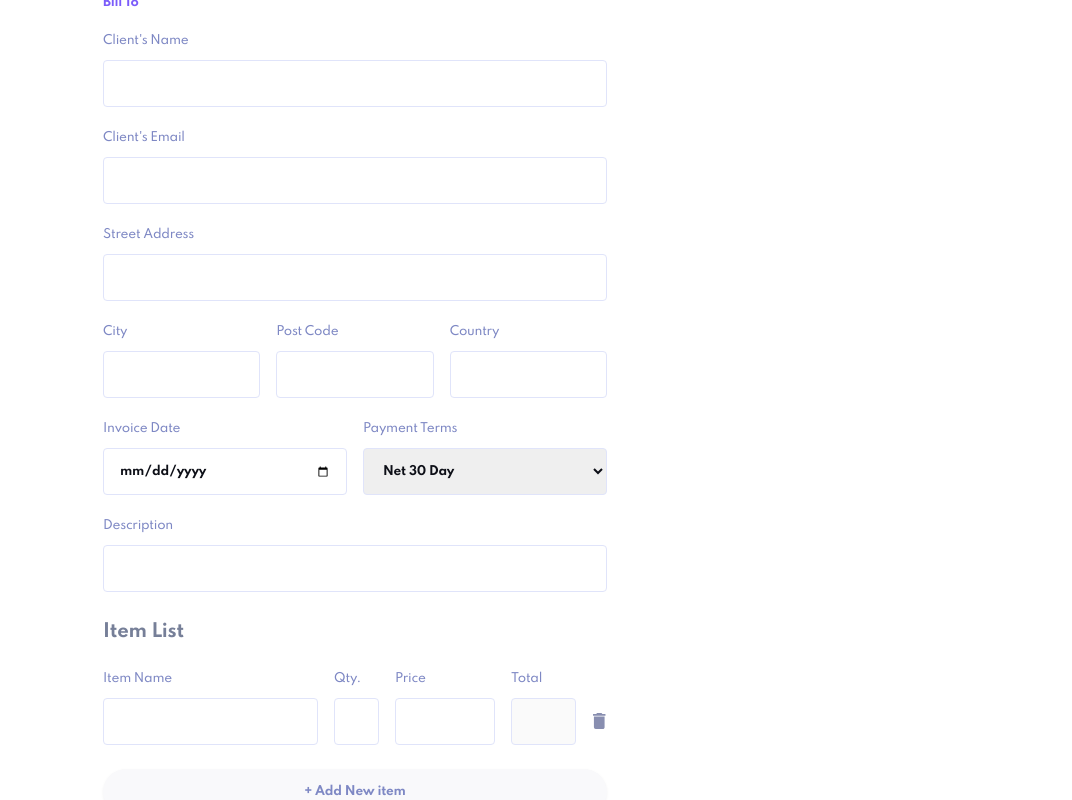
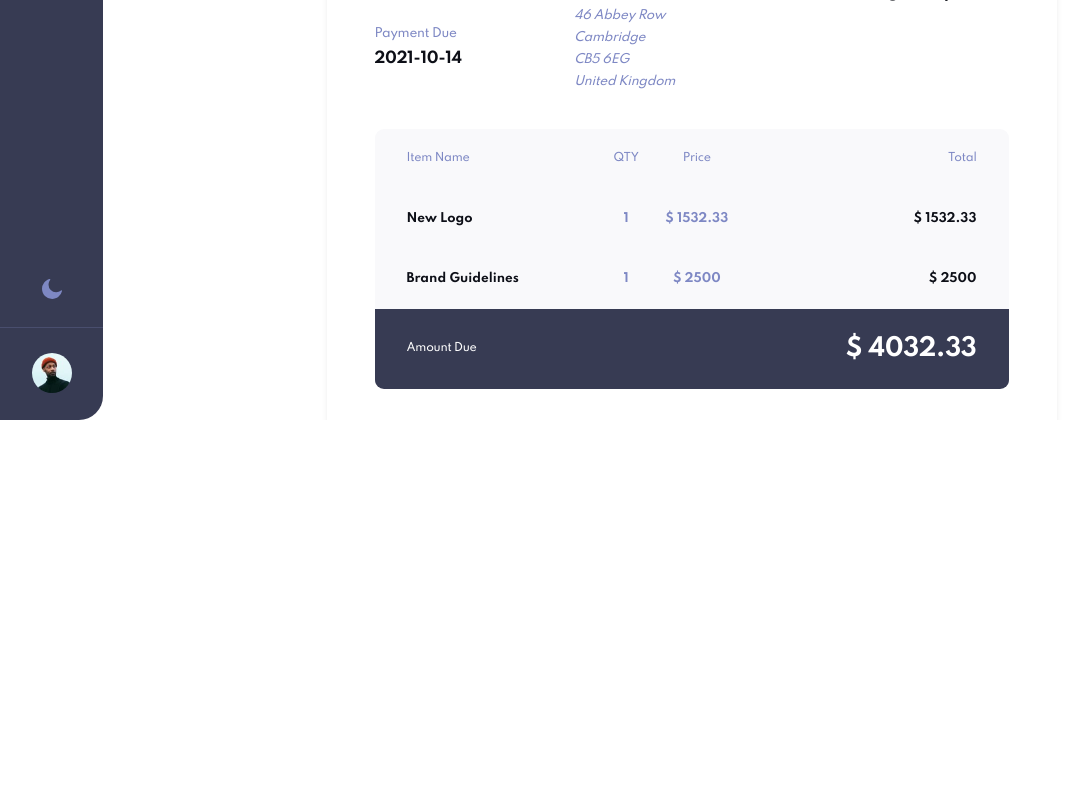
Before and after one commit to jorge00552075/invoices-app, a React (Create React App) app in the folder client/: page /invoice/AA1449 in a window 1280 px wide. Shown: the part 380-1180 px from the top of the page, without its empty margins (0-1072 px from the left). After the commit the page ends 800 px from the top, so only its background shows below. Built offline with nearby package versions, Linux system fonts and the light colour scheme.

Commit message:
added a modal with form on homepage

```diff
--- a/client/public/index.html
+++ b/client/public/index.html
@@ -34,6 +34,8 @@
   </head>
   <body>
     <noscript>You need to enable JavaScript to run this app.</noscript>
+    <div id="backdrop-root"></div>
+    <div id="modal-root"></div>
     <div id="root"></div>
     <!--
       This HTML file is a template.
--- a/client/src/App.js
+++ b/client/src/App.js
@@ -2,7 +2,6 @@ import React, { useState } from 'react';
 import { Routes, Route } from 'react-router-dom';
 
 import DATA from './data.json';
-import Form from './components/form/Form';
 import Home from './pages/Home';
 import DetailPage from './pages/DetailPage';
 import NotFound from './pages/NotFound';
@@ -14,7 +13,6 @@ function App() {
 
   return (
     <InvoiceContext.Provider value={invoices}>
-      <Form />
       <Routes>
         <Route exact path="/" element={<Home />} />
         <Route path="/invoice/:id" element={<DetailPage />} />
--- a/client/src/components/form/Form.js
+++ b/client/src/components/form/Form.js
@@ -1,17 +1,22 @@
+import { useState } from 'react';
 import { useForm } from 'react-hook-form';
+import dayjs from 'dayjs';
 
 import { ReactComponent as Delete } from '../../assets/icon-delete.svg';
 
 import styles from './Form.module.css';
 
 function Form() {
+  const [items, setItems] = useState([1]);
+
   const {
     register,
     handleSubmit,
     formState: { isSubmitted, isValid, errors },
   } = useForm({ mode: 'onBlur' });
 
-  console.log('errors', errors);
+  // default value date input
+  const todaysDate = dayjs(new Date()).format('YYYY-MM-DD');
 
   function handleClick(e) {
     console.log(e.target.innerText);
@@ -20,7 +25,7 @@ function Form() {
   function onSubmit(data) {
     console.log(data);
   }
-
+  // error class
   const formControl = styles['form-control'];
   const formControlBorderRed = `${styles['form-control']} ${styles['border-red']}`;
 
@@ -99,7 +104,10 @@ function Form() {
               <label htmlFor="clientEmail">Client's Email</label>
               <input
                 id="clientEmail"
-                {...register('clientEmail', { required: true, pattern: /^\S+@\S+$/i })}
+                {...register('clientEmail', {
+                  required: true,
+                  pattern: /^\S+@\S+$/i,
+                })}
                 className={
                   errors.clientEmail ? formControlBorderRed : formControl
                 }
@@ -161,6 +169,7 @@ function Form() {
               <div className={styles['form-group']}>
                 <label htmlFor="createdAt">Invoice Date</label>
                 <input
+                  defaultValue={todaysDate}
                   type="date"
                   id="createdAt"
                   {...register('createdAt', { required: true })}
@@ -183,7 +192,6 @@ function Form() {
                   <option value="7">Net 7 Day</option>
                   <option value="14">Net 14 Day</option>
                   <option value="30">Net 30 Day</option>
-                  {/* ADD DEFAULT OF 30 */}
                 </select>
               </div>
             </div>
@@ -201,37 +209,51 @@ function Form() {
           {/* Item List */}
           <fieldset>
             <legend className={styles['items-heading']}>Item List</legend>
+            {/* START OF ITEM */}
+            {items.map((item, i) => (
               <div className={`${styles['form-row']} ${styles['col-5']}`}>
                 <div className={styles['form-group']}>
-                <label htmlFor="items.0.name">Item Name</label>
+                  <label htmlFor={`items[${i}].name`}>Item Name</label>
                   <input
-                  id="items.0.name"
-                  {...register('items.0.name', { required: true })}
-                  className={styles['form-control']}
+                    id={`"items[${i}].name"`}
+                    {...register(`items[${i}].name`, { required: true })}
+                    className={
+                      errors.items?.[i].name
+                        ? formControlBorderRed
+                        : formControl
+                    }
                   />
                 </div>
                 <div className={styles['form-group']}>
-                <label htmlFor="items.0.quantity">Qty.</label>
+                  <label htmlFor={`items[${i}].quantity`}>Qty.</label>
                   <input
-                  id="items.0.quantity"
-                  name="items.0.quantity"
-                  {...register('items.0.quantity', { required: true })}
-                  className={styles['form-control']}
+                    id={`items[${i}].quantity`}
+                    {...register(`items[${i}].quantity`, { required: true })}
+                    className={
+                      errors.items?.[i].quantity
+                        ? formControlBorderRed
+                        : formControl
+                    }
                   />
                 </div>
                 <div className={styles['form-group']}>
-                <label htmlFor="items.0.price">Price</label>
+                  <label htmlFor={`items[${i}].price`}>Price</label>
                   <input
-                  id="items[0].price"
-                  {...register('items.0.price', { required: true })}
-                  className={styles['form-control']}
+                    id={`items[${i}].price`}
+                    {...register(`items[${i}].price`, { required: true })}
+                    className={
+                      errors.items?.[i].price
+                        ? formControlBorderRed
+                        : formControl
+                    }
                   />
                 </div>
                 <div className={styles['form-group']}>
-                <label htmlFor="items.0.total">Total</label>
+                  <label htmlFor={`items[${i}].total`}>Total</label>
                   <input
-                  id="items.0.total"
-                  name="items.0.total"
+                    value={0}
+                    id={`items[${i}].total`}
+                    {...register(`items[${i}].total`)}
                     className={styles['form-control']}
                     disabled
                   />
@@ -240,6 +262,9 @@ function Form() {
                   <Delete />
                 </button>
               </div>
+            ))}
+
+            {/* END OF ITEM */}
             <button type="button" className={styles.btn}>
               + Add New item
             </button>
@@ -248,7 +273,9 @@ function Form() {
         {/* Error Messages */}
         <div className={styles.messages}>
           {errors.clientEmail && <small>- Please enter a valid email</small>}
-          {isSubmitted && !isValid && (<small>- All fields must be added.</small>)}
+          {isSubmitted && !isValid && (
+            <small>- All fields must be added.</small>
+          )}
         </div>
 
         {/* Buttons */}
--- a/client/src/components/form/Form.module.css
+++ b/client/src/components/form/Form.module.css
@@ -1,7 +1,6 @@
 .form-wrapper {
   width: 50.4rem;
-  /* DELETE */
-  margin: 6.4rem 0 2.4rem 10.3rem;
+  margin: 4.8rem auto 0;
 }
 
 .form-heading {
--- /dev/null
+++ b/client/src/components/form/Modal.js
@@ -0,0 +1,39 @@
+import React from 'react';
+import ReactDOM from 'react-dom';
+
+import Form from '../form/Form';
+import Layout from '../layout/Layout';
+import styles from './Modal.module.css';
+
+function Backdrop({ closeModal }) {
+  const handleClick = () => closeModal();
+
+  return <div className={styles.backdrop} onClick={handleClick} />;
+}
+
+function ModalOverlay() {
+  return (
+    <div className={styles.modal}>
+      <Layout>
+        <Form />
+      </Layout>
+    </div>
+  );
+}
+
+function Modal({ closeModal }) {
+  return (
+    <React.Fragment>
+      {ReactDOM.createPortal(
+        <Backdrop closeModal={closeModal} />,
+        document.getElementById('backdrop-root')
+      )}
+      {ReactDOM.createPortal(
+        <ModalOverlay />,
+        document.getElementById('modal-root')
+      )}
+    </React.Fragment>
+  );
+}
+
+export default Modal;
--- /dev/null
+++ b/client/src/components/form/Modal.module.css
@@ -0,0 +1,25 @@
+.backdrop {
+  position: fixed;
+  top: 0;
+  left: 0;
+  z-index: 20;
+
+  width: 100%;
+  height: 100vh;
+
+  background: hsla(0, 0%, 0%, 0.5);
+}
+
+.modal {
+  position: fixed;
+  top: 0;
+  left: 0;
+  z-index: 30;
+
+  width: 72rem;
+  height: 100vh;
+
+  background: hsl(0, 0%, 100%);
+
+  overflow: hidden;
+}
--- a/client/src/components/invoice/InvoiceHeader.js
+++ b/client/src/components/invoice/InvoiceHeader.js
@@ -4,11 +4,11 @@ import { ReactComponent as Plus } from '../../assets/icon-plus.svg';
 
 import styles from './InvoiceHeader.module.css';
 
-function InvoiceHeader() {
+function InvoiceHeader({ openModal }) {
   const invoicesContext = useContext(InvoiceContext);
 
   function handleClick() {
-    // ...
+    openModal();
   }
 
   return (
--- a/client/src/components/layout/Layout.module.css
+++ b/client/src/components/layout/Layout.module.css
@@ -10,5 +10,9 @@
 
 .main {
   flex: 1;
-  background: hsl(240, 27%, 98%);
+  /* background: hsl(240, 27%, 98%); */
+
+  background: hsl(0, 0%, 100%);
+
+  overflow-y: scroll;
 }
--- a/client/src/components/layout/Sidebar.module.css
+++ b/client/src/components/layout/Sidebar.module.css
@@ -40,7 +40,7 @@
   background: hsl(252, 100%, 73%);
 }
 
-svg {
+.logo_wrapper svg {
   z-index: 10;
 }
 
--- a/client/src/pages/Home.js
+++ b/client/src/pages/Home.js
@@ -1,11 +1,21 @@
+import { useState } from 'react';
+
 import Layout from '../components/layout/Layout';
 import InvoiceHeader from '../components/invoice/InvoiceHeader';
 import InvoicesList from '../components/invoice/InvoicesList';
+import Modal from '../components/form/Modal';
 
 function Invoices() {
+  const [showInvoiceForm, setShowInvoiceForm] = useState(false);
+
+  function toggleModal() {
+    setShowInvoiceForm((previous) => !previous);
+  }
+
   return (
     <Layout>
-      <InvoiceHeader />
+      {showInvoiceForm && <Modal closeModal={toggleModal} />}
+      <InvoiceHeader openModal={toggleModal} />
       <InvoicesList />
     </Layout>
   );
```
Lines whose indentation alone changed are shown as unchanged.
